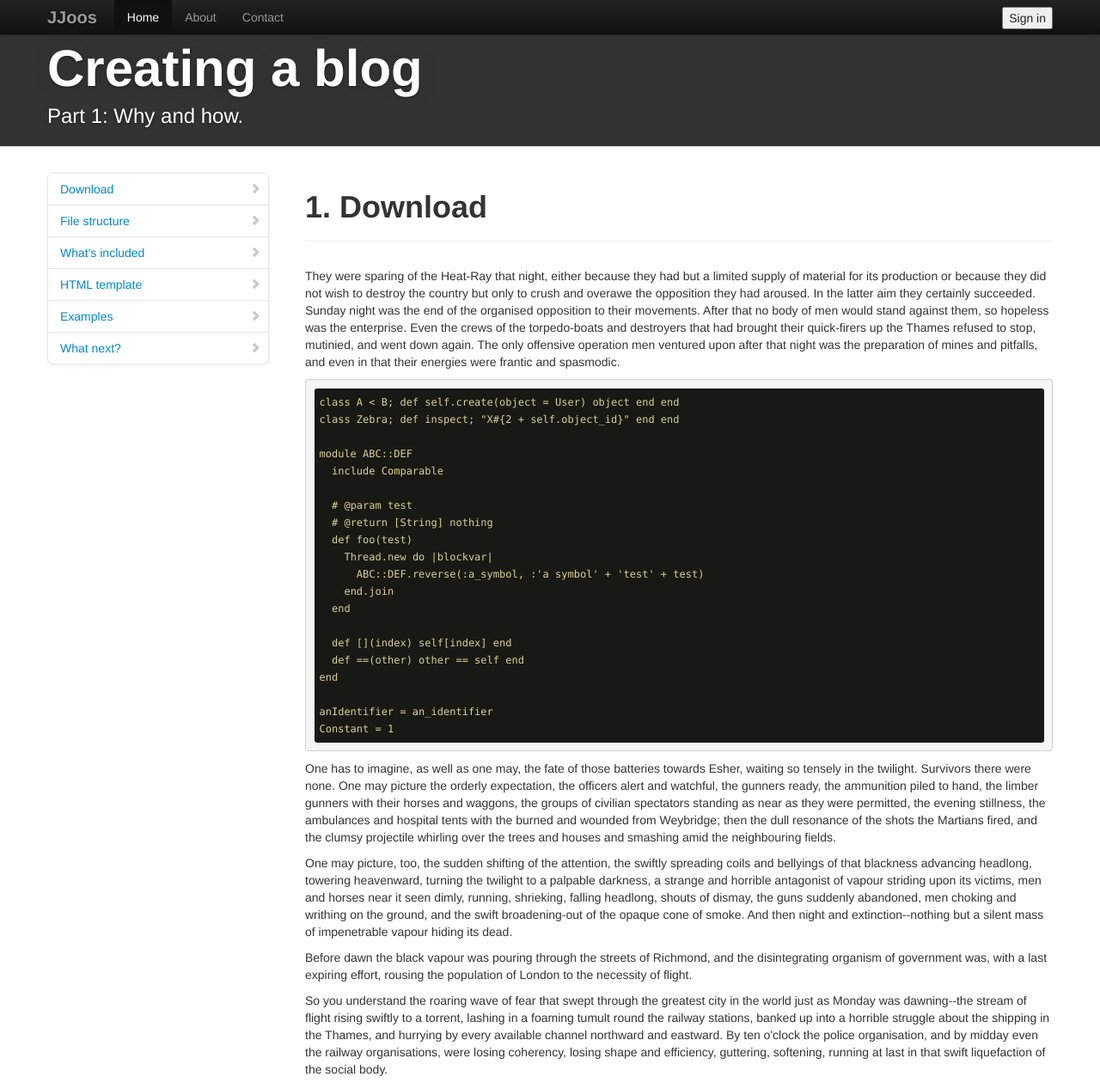
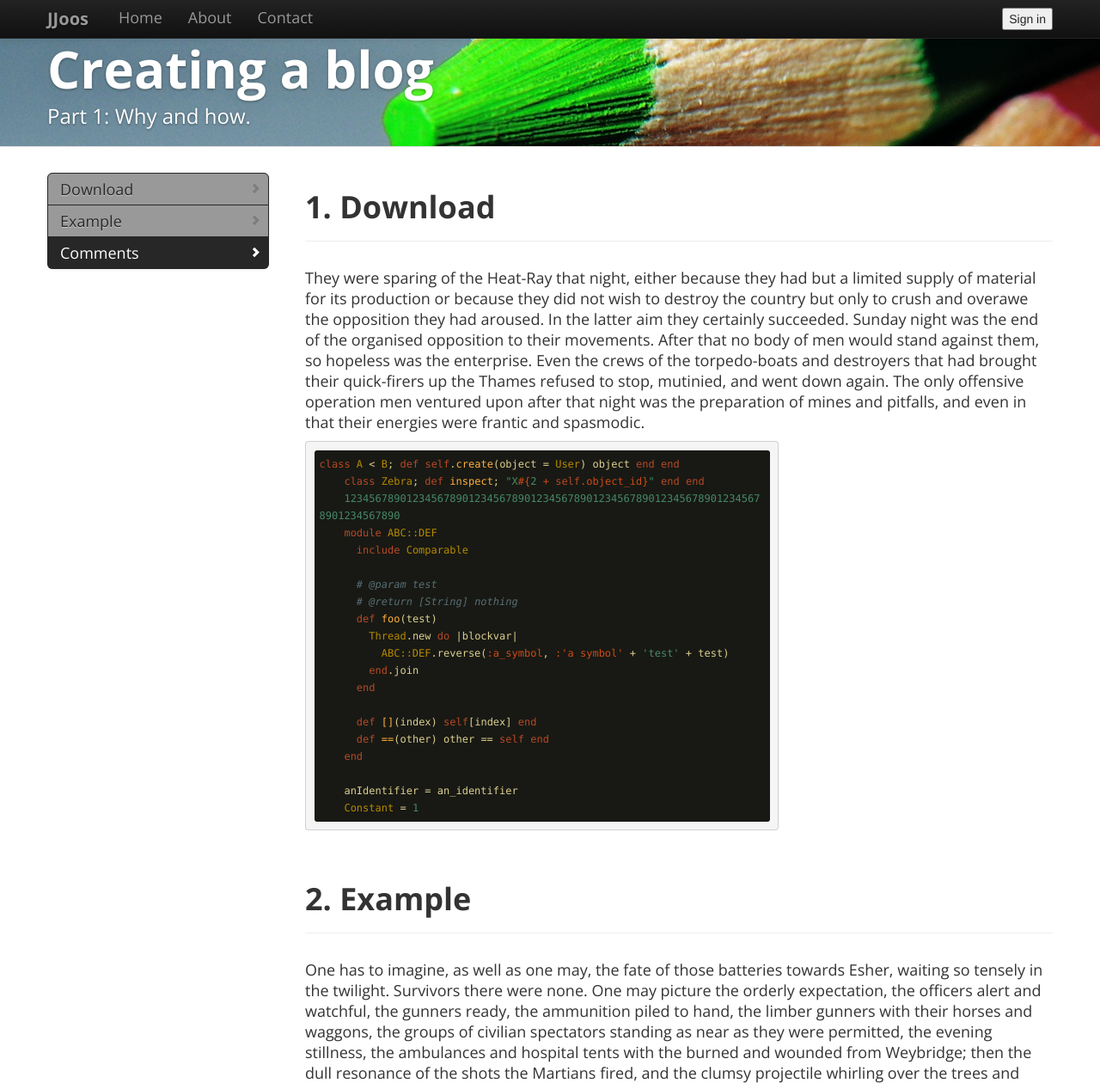
Before and after one commit to jjoos/jjoos, a plain HTML site: page blog/index.html in a window 1280 px wide. Shown: the top 1260 px of the page at 86% size. Drawn offline with nearby package versions, Linux system fonts and the light colour scheme; a script that the page names is missing.

Commit message:
Added font and background to header, fixed affix
Added Google fonts
Added background to header
Fixed affix scrolling

```diff
--- a/blog/css/main.css
+++ b/blog/css/main.css
@@ -91,8 +91,13 @@ textarea {
 body {
     position: relative;
     padding-top: 40px;
+    padding-bottom: 40px;
+    font: 400 18px/24px "open sans";
 }
 
+pre {
+  width: 530px;
+}
 
 /* Brand
 -------------------------------------------------- */
@@ -231,6 +236,9 @@ hr.soften {
 .subhead {
     text-align: left;
     border-bottom: 1px solid #DDD;
+    background-color:#E4E4E4;
+    background-image:url(../img/bg2.jpeg);
+    background-repeat:repeat-x;
 }
 
 .subhead h1 {
@@ -259,30 +267,6 @@ section {
     line-height: 1.25;
 }
 
-/* Footer
--------------------------------------------------- */
-
-.footer {
-    padding: 70px 0;
-    margin-top: 70px;
-    border-top: 1px solid #E5E5E5;
-    background-color: #F5F5F5;
-}
-
-.footer p {
-    margin-bottom: 0;
-    color: #777;
-}
-
-.footer-links {
-    margin: 10px 0;
-}
-
-.footer-links li {
-    display: inline;
-    margin-right: 10px;
-}
-
 /* Sidenav Inner page
 -------------------------------------------------- */
 
@@ -292,10 +276,10 @@ section {
 }
 
 .inner-sidenav {
-  width: 228px;
+  width: 215px;
   margin: 30px 0 0;
   padding: 0;
-  background-color: #fff;
+  background-color: #999;
   -webkit-border-radius: 6px;
      -moz-border-radius: 6px;
           border-radius: 6px;
@@ -304,11 +288,12 @@ section {
           box-shadow: 0 1px 4px rgba(0,0,0,.065);
 }
 .inner-sidenav > li > a {
+  color: #272727;
   display: block;
   *width: 190px;
   margin: 0 0 -1px;
   padding: 8px 14px;
-  border: 1px solid #e5e5e5;
+  border: 1px solid #272727;
 }
 .inner-sidenav > li:first-child > a {
   -webkit-border-radius: 6px 6px 0 0;
@@ -321,6 +306,7 @@ section {
           border-radius: 0 0 6px 6px;
 }
 .inner-sidenav > .active > a {
+    background-color: #272727;
   position: relative;
   z-index: 2;
   padding: 9px 15px;
@@ -345,7 +331,7 @@ section {
 }
 .inner-sidenav .active .icon-chevron-right,
 .inner-sidenav .active a:hover .icon-chevron-right {
-  background-image: url(../../../img/glyphicons-halflings-white.png);
+  background-image: url("../../img/glyphicons-halflings-white.png");
   opacity: 1;
 }
 .inner-sidenav.affix {
--- a/blog/index.html
+++ b/blog/index.html
@@ -11,19 +11,14 @@
 
         <link rel="stylesheet" href="css/normalize.css">
         <link href="css/vendor/bootstrap.min.css" rel="stylesheet">
-        <style>
-            body {
-                padding-top: 40px;
-                padding-bottom: 40px;
-            }
-        </style>
         <link rel="stylesheet" href="css/vendor/bootstrap-responsive.min.css">
         <link rel="stylesheet" href="css/vendor/pojoaque.css">
+        <link href='http://fonts.googleapis.com/css?family=Open+Sans:300,400,600,700,800' rel='stylesheet' type='text/css'>
         <link rel="stylesheet" href="css/main.css">
 
         <script src="js/vendor/modernizr-2.6.1.min.js"></script>
     </head>
-    <body>
+    <body data-spy="scroll">
         <!--[if lt IE 7]>
             <p class="chromeframe">You are using an outdated browser. <a href="http://browsehappy.com/">Upgrade your browser today</a> or <a href="http://www.google.com/chromeframe/?redirect=true">install Google Chrome Frame</a> to better experience this site.</p>
         <![endif]-->
@@ -63,16 +58,13 @@
             <div class="row">
                 <nav class="span3 inner-sidebar">
                     <ul class="nav nav-list inner-sidenav">
-                        <li><a href="#download-bootstrap"><i class="icon-chevron-right"></i> Download</a></li>
-                        <li><a href="#file-structure"><i class="icon-chevron-right"></i> File structure</a></li>
-                        <li><a href="#contents"><i class="icon-chevron-right"></i> What's included</a></li>
-                        <li><a href="#html-template"><i class="icon-chevron-right"></i> HTML template</a></li>
-                        <li><a href="#examples"><i class="icon-chevron-right"></i> Examples</a></li>
-                        <li><a href="#what-next"><i class="icon-chevron-right"></i> What next?</a></li>
+                        <li><a href="#download"><i class="icon-chevron-right"></i> Download</a></li>
+                        <li><a href="#example"><i class="icon-chevron-right"></i> Example</a></li>
+                        <li><a href="#comments"><i class="icon-chevron-right"></i> Comments</a></li>
                     </ul>
                 </nav>
-            <div class="span9">
-                <section id="download-bootstrap">
+                <div class="span9 ">
+                    <section id="download">
                         <div class="page-header">
                             <h1>1. Download</h1>
                         </div>
@@ -80,7 +72,7 @@
 
                         <pre><code>class A &lt; B; def self.create(object = User) object end end
     class Zebra; def inspect; "X#{2 + self.object_id}" end end
-
+    12345678901234567890123456789012345678901234567890123456789012345678901234567890
     module ABC::DEF
       include Comparable
 
@@ -97,25 +89,20 @@ module ABC::DEF
     end
 
     anIdentifier = an_identifier
-Constant = 1
-</code></pre>
-
+    Constant = 1</code></pre>
                     </section>
 
-
-
+                    <section id="example">
+                        <div class="page-header">
+                            <h1>2. Example</h1>
+                        </div>
                         <p>One has to imagine, as well as one may, the fate of those batteries towards Esher, waiting so tensely in the twilight.  Survivors there were none.  One may picture the orderly expectation, the officers alert and watchful, the gunners ready, the ammunition piled to hand, the limber gunners with their horses and waggons, the groups of civilian spectators standing as near as they were permitted, the evening stillness, the ambulances and hospital tents with the burned and wounded from Weybridge; then the dull resonance of the shots the Martians fired, and the clumsy projectile whirling over the trees and houses and smashing amid the neighbouring fields.</p>
 
                         <p>One may picture, too, the sudden shifting of the attention, the swiftly spreading coils and bellyings of that blackness advancing headlong, towering heavenward, turning the twilight to a palpable darkness, a strange and horrible antagonist of vapour striding upon its victims, men and horses near it seen dimly, running, shrieking, falling headlong, shouts of dismay, the guns suddenly abandoned, men choking and writhing on the ground, and the swift broadening-out of the opaque cone of smoke.  And then night and extinction--nothing but a silent mass of impenetrable vapour hiding its dead.</p>
-
-                <p>Before dawn the black vapour was pouring through the streets of Richmond, and the disintegrating organism of government was, with a last expiring effort, rousing the population of London to the necessity of flight.</p>
-
-                <p>So you understand the roaring wave of fear that swept through the greatest city in the world just as Monday was dawning--the stream of flight rising swiftly to a torrent, lashing in a foaming tumult round the railway stations, banked up into a horrible struggle about the shipping in the Thames, and hurrying by every available channel northward and eastward.  By ten o'clock the police organisation, and by midday even the railway organisations, were losing coherency, losing shape and efficiency, guttering, softening, running at last in that swift liquefaction of the social body.</p>
-
-                <p>All the railway lines north of the Thames and the South-Eastern people at Cannon Street had been warned by midnight on Sunday, and trains were being filled.  People were fighting savagely for standing-room in the carriages even at two o'clock.  By three, people were being trampled and crushed even in Bishopsgate Street, a couple of hundred yards or more from Liverpool Street station; revolvers were fired, people stabbed, and the policemen who had been sent to direct the traffic, exhausted and infuriated, were breaking the heads of the people they were called out to protect.</p>
-
-                <p>And as the day advanced and the engine drivers and stokers refused to return to London, the pressure of the flight drove the people in an ever-thickening multitude away from the stations and along the northward-running roads.  By midday a Martian had been seen at Barnes, and a cloud of slowly sinking black vapour drove along the Thames and across the flats of Lambeth, cutting off all escape over the bridges in its sluggish advance.  Another bank drove over Ealing, and surrounded a little island of survivors on Castle Hill, alive, but unable to escape.</p>
+                    </section>
+                    <div id="comments">
                         <script type="text/javascript" src="http://jjoosblog.disqus.com/combination_widget.js?num_items=5&hide_mods=0&color=blue&default_tab=people&excerpt_length=200"></script>
+                    </div>
                 </div>
             </div>
         </article>
@@ -134,14 +121,12 @@ Constant = 1
             </div>
         </div>
 
-        <script src="//ajax.googleapis.com/ajax/libs/jquery/1.8.0/jquery.min.js"></script>
         <script>window.jQuery || document.write('<script src="js/vendor/jquery-1.8.0.min.js"><\/script>')</script>
         <script src="js/vendor/bootstrap.min.js"></script>
         <script src="js/plugins.js"></script>
         <script src="js/vendor/highlight.pack.js"></script>
         <script src="js/main.js"></script>
 
-        <!-- Google Analytics: change UA-XXXXX-X to be your site's ID. -->
         <script>
             var _gaq=[['_setAccount','UA-XXXXX-X'],['_trackPageview']];
             (function(d,t){var g=d.createElement(t),s=d.getElementsByTagName(t)[0];
--- a/blog/js/main.js
+++ b/blog/js/main.js
@@ -18,7 +18,6 @@
     })
 
     hljs.initHighlightingOnLoad();
-
   })
 
 })(window.jQuery)
```
Also changed, not shown: blog/img/bg.png (added), blog/img/bg2.jpeg (added), 1 other file. Lines whose indentation alone changed are shown as unchanged.
